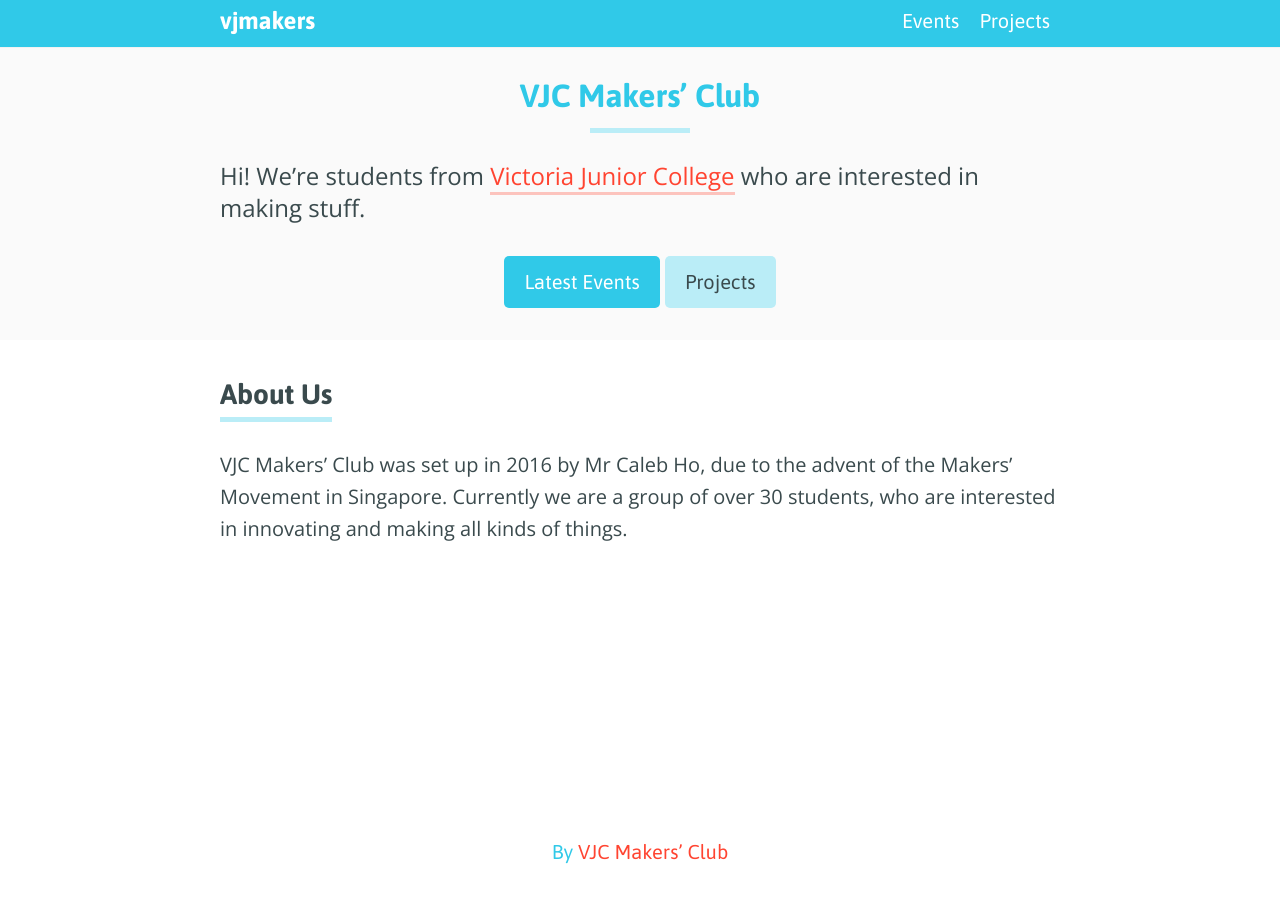
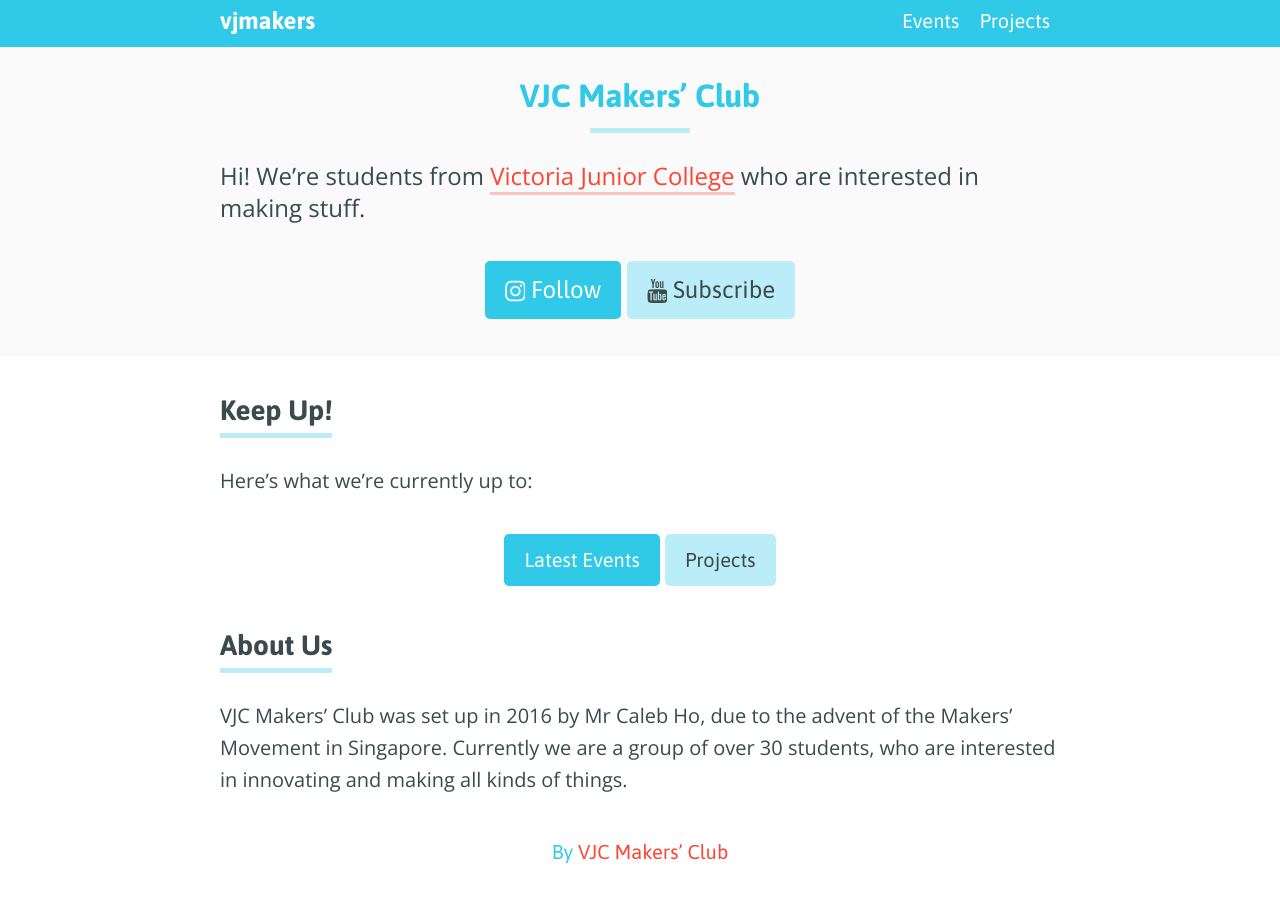
Before and after one commit to vjmakers/vjmakers.github.io, a Jekyll site: the page built from index.html, in a window 1280 px wide. Built offline with Jekyll 4.4.1, drawn with Linux system fonts in a browser that asks for light colours.

Commit message:
Link to Instagram and YouTube.

```diff
--- a/_sass/_components.buttons.scss
+++ b/_sass/_components.buttons.scss
@@ -4,6 +4,7 @@
   background: $primary;
   border: 0;
   color: $white;
+  margin: 5px 0;
   padding: 10px 20px;
   border-radius: 5px;
   box-shadow: 0;
@@ -14,6 +15,10 @@
     color: $black;
   }
 
+  &--large {
+    font-size: 24px;
+  }
+
   &:hover {
     background: $white;
     color: $primary;
--- a/_sass/_components.home.scss
+++ b/_sass/_components.home.scss
@@ -11,4 +11,31 @@
     font-size: 24px;
     line-height: 32px;
   }
+
+  .button--instagram:hover {
+    background: radial-gradient(circle at 33% 70%, #FED373 4%, #F15245 30%, #D92E7F 62%, #9B36B7 85%, #515ECF);
+    color: $white;
+  }
+
+  .button--youtube:hover {
+    color: #e62117;
+  }
+
+  .icon {
+    display: inline-block;
+    vertical-align: text-bottom;
+    width: 1em;
+    height: 1em;
+    stroke-width: 0;
+    stroke: currentColor;
+    fill: currentColor;
+
+    &-instagram {
+      width: 0.857421875em;
+    }
+
+    &-youtube {
+      width: 0.857421875em;
+    }
+  }
 }
--- a/index.html
+++ b/index.html
@@ -13,12 +13,19 @@
       Hi! We’re students from <a href="http://www.victoriajc.moe.edu.sg">Victoria Junior College</a> who are interested in making stuff.
     </p>
     <p class="u-text-center">
-      <a class="button" href="/events/">Latest Events</a>
-      <a class="button button--secondary" href="/projects/">Projects</a>
+      <a class="button button--large button--instagram" href="https://www.instagram.com/vjmakers/">{% include svg/instagram.svg %} Follow</a>
+      <a class="button button--secondary button--large button--youtube" href="https://www.youtube.com/channel/UCdF_Fxfn2WNCpO5eB_UjD_w">{% include svg/youtube.svg %} Subscribe </a>
     </p>
+
   </div>
 </div>
 <div class="container">
+  <h2>Keep Up!</h2>
+  <p>Here’s what we’re currently up to:</p>
+  <p class="u-text-center">
+    <a class="button" href="/events/">Latest Events</a>
+    <a class="button button--secondary" href="/projects/">Projects</a>
+  </p>
   <h2>About Us</h2>
   <p>
     VJC Makers’ Club was set up in 2016 by Mr Caleb Ho, due to the advent of the Makers’ Movement in Singapore. Currently we are a group of over 30 students, who are interested in innovating and making all kinds of things.
```
Also changed, not shown: _includes/svg/instagram.svg (added), _includes/svg/youtube.svg (added).
